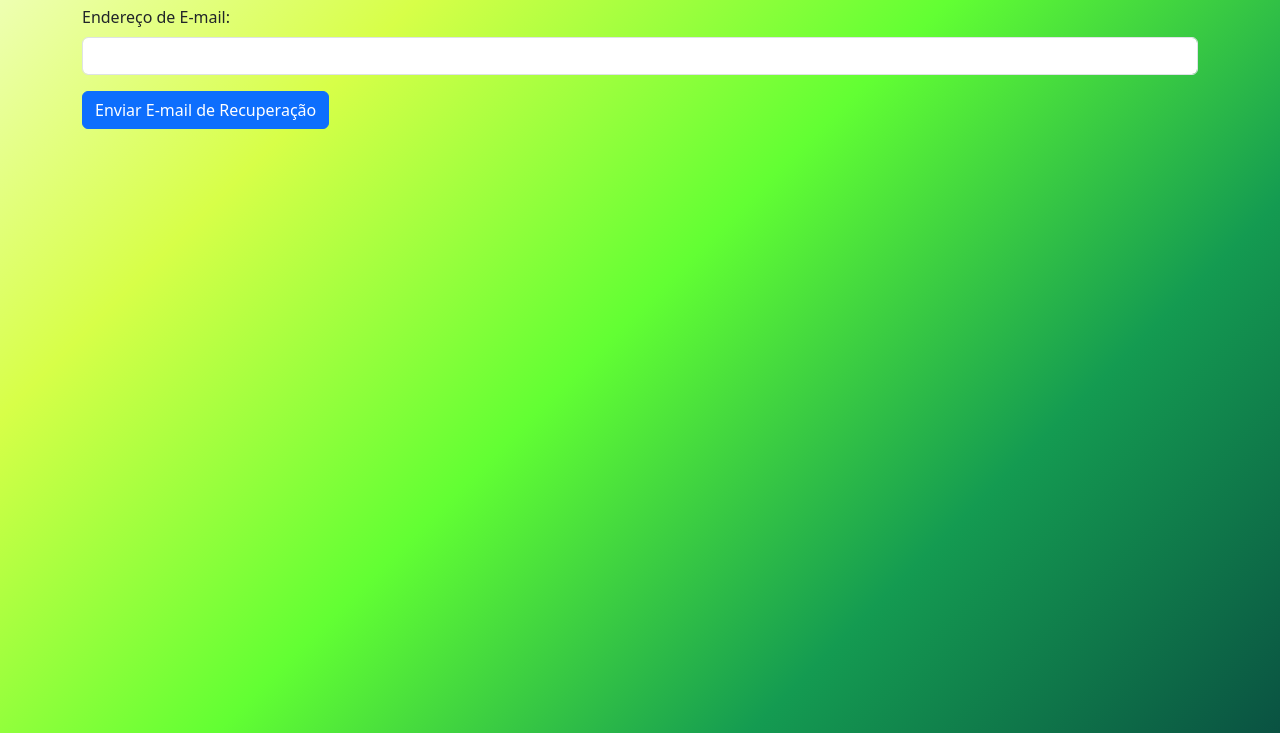
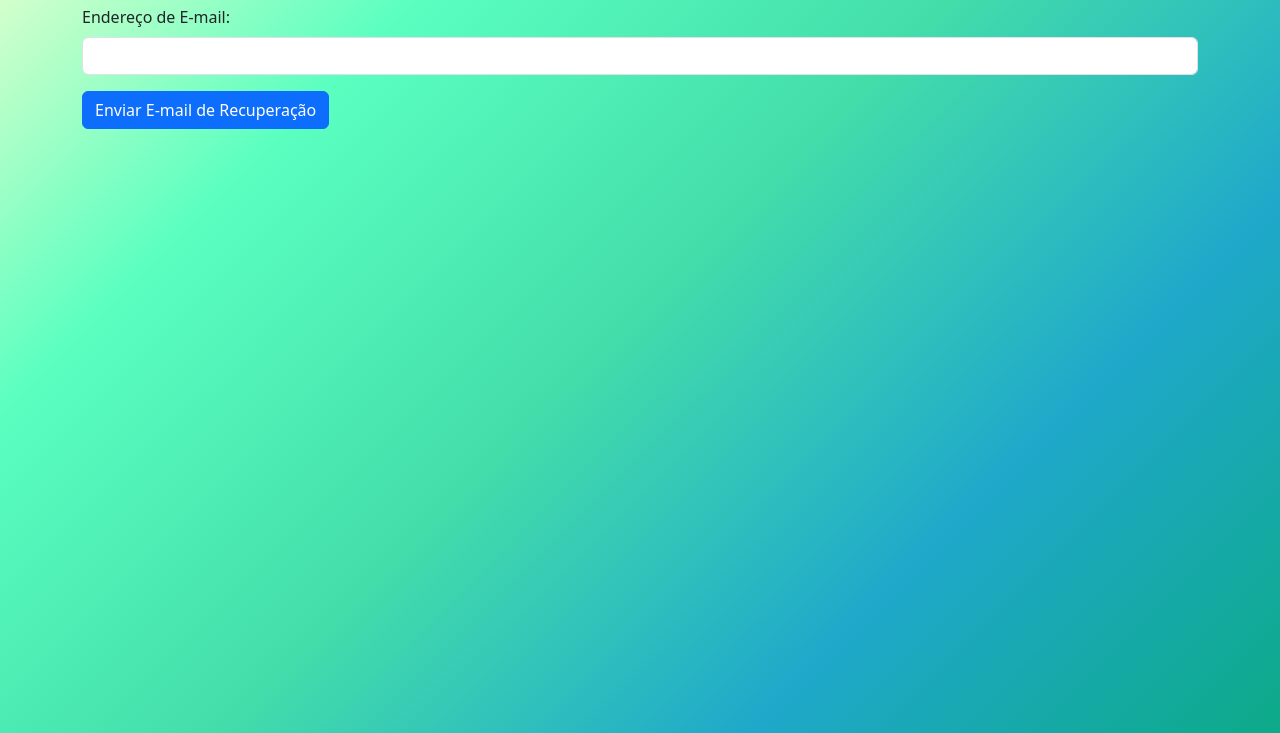
Before and after one commit to EricMoreira1/LoginV2, a plain HTML site: page forgot_password.html in a window 1280 px wide. Shown: the part 115-848 px from the top of the page. Drawn offline with nearby package versions, Linux system fonts and the light colour scheme.

```diff
--- a/forgot_password.html
+++ b/forgot_password.html
@@ -4,7 +4,7 @@
     <meta charset="UTF-8">
     <meta name="viewport" content="width=device-width, initial-scale=1.0">
     <title>Recuperação de Senha</title>
-    <link rel='stylesheet' type='text/css' media='screen' href='style.css'>
+    <link rel='stylesheet' type='text/css' media='screen' href='style_.css'>
     <link rel="stylesheet" href="https://cdn.jsdelivr.net/npm/bootstrap@5.3.2/dist/css/bootstrap.min.css" integrity="sha384-T3c6CoIi6uLrA9TneNEoa7RxnatzjcDSCmG1MXxSR1GAsXEV/Dwwykc2MPK8M2HN" crossorigin="anonymous">
 </head>
 <body>
--- a/style.css
+++ b/style.css
@@ -12,7 +12,7 @@ body{
     width: 100%;
     height: 100vh;
     font-family:'Gill Sans', 'Gill Sans MT', Calibri, 'Trebuchet MS', sans-serif;
-    background: linear-gradient(-45deg, #0a5242, #149b51, #62ff33, #d7ff48, #f4ffce);
+    background: linear-gradient(-45deg, #170a52, #16149b, #3374ff, #48c5ff, #cef8ff);
 }
 
 #calendario{
--- a/style_.css
+++ b/style_.css
@@ -12,7 +12,7 @@ body{
     width: 100%;
     height: 100vh;
     font-family:'Gill Sans', 'Gill Sans MT', Calibri, 'Trebuchet MS', sans-serif;
-    background: linear-gradient(-45deg, #0a5242, #149b51, #62ff33, #d7ff48, #f4ffce);
+    background: linear-gradient(-45deg, #0daa88, #1fa8ca, #43ddaa, #5affc0, #f4ffce);
 }
 
 #calendario{
```
